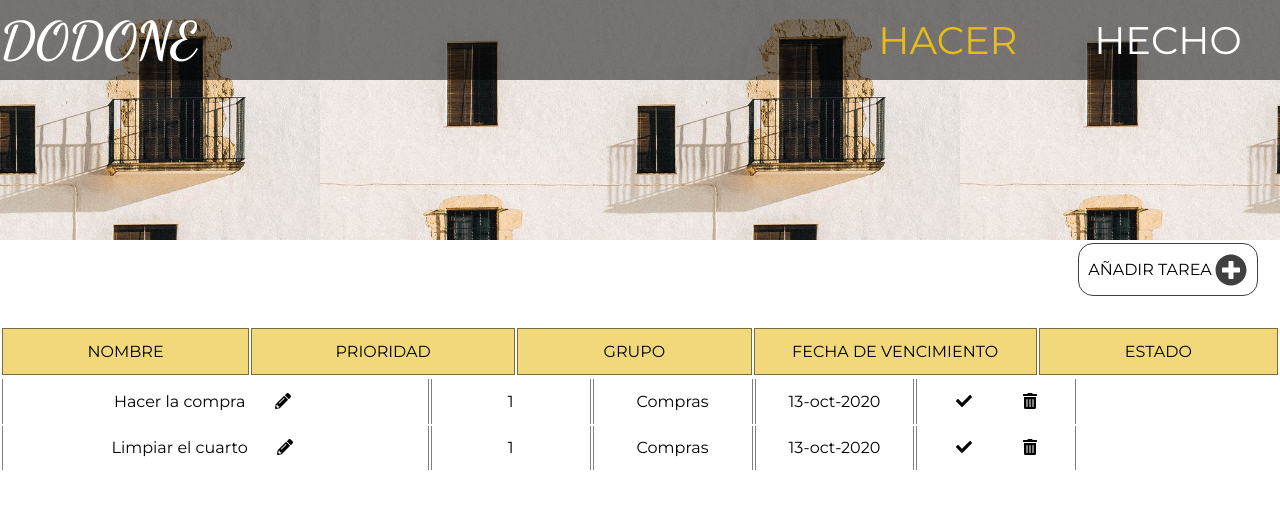
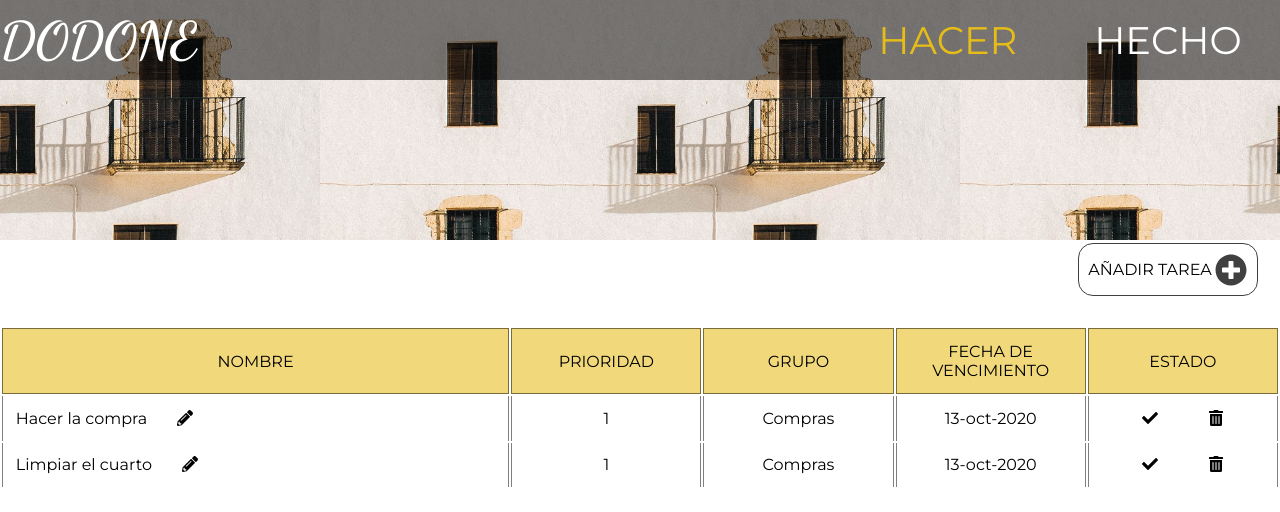
Before and after one commit to Anpemo/DODONE, a React (Create React App) app in the folder frontend/: page / in a window 1280 px wide. Shown: the top 512 px of the page. Built offline with nearby package versions, Linux system fonts and the light colour scheme.

Commit message:
Fix table's styles

```diff
--- a/frontend/src/Components/Table/Table.css
+++ b/frontend/src/Components/Table/Table.css
@@ -5,13 +5,23 @@
     font-family: 'Montserrat', sans-serif;
     font-weight: 400;
 }
+.toDo-table{
+    width: 100vw;
+}
+
+.toDo__headers-name--big{
+    width: 40%;
+    padding: 1vw;
+    background-color: rgba(230, 189, 24, 0.57);
+    border: solid 1px rgba(0,0,0, 0.5);
+}
 
 .toDo__headers-name{
     justify-content:space-around;
+    width: 15%;
+    padding: 1vw;
     border: solid 1px rgba(0,0,0, 0.5);
-    padding: 1vw;
     background-color: rgba(230, 189, 24, 0.57);
-    width: 100vw;
 }
 
 .item__data--big{
@@ -19,7 +29,7 @@
     padding: 1vw;
     border-left: solid 1px rgba(0,0,0, 0.5);
     border-right: solid 1px rgba(0,0,0, 0.5);
-    text-align: center;
+
 }
 .item__data{
     width: 15%;
--- a/frontend/src/Components/Table/index.jsx
+++ b/frontend/src/Components/Table/index.jsx
@@ -17,13 +17,19 @@ export default function Table({ component, columns, data }) {
   } = useTable({ columns, data });
 
   return (
-    <table {...getTableProps()} className="toDo">
+    <table {...getTableProps()} className="toDo-table">
       <thead>
         {headerGroups.map((headerGroup) => (
           <tr {...headerGroup.getHeaderGroupProps()}>
-            {headerGroup.headers.map((column) => (
-              <th {...column.getHeaderProps()} className="toDo__headers-name">{column.render('Header').toUpperCase()}</th>
-            ))}
+            {headerGroup.headers.map((column) => {
+              console.log(column);
+              return (
+                column.Header === 'Nombre'
+                  ? <th {...column.getHeaderProps()} className="toDo__headers-name--big">{column.render('Header').toUpperCase()}</th>
+                  : <th {...column.getHeaderProps()} className="toDo__headers-name">{column.render('Header').toUpperCase()}</th>
+
+              );
+            })}
           </tr>
         ))}
       </thead>
```
